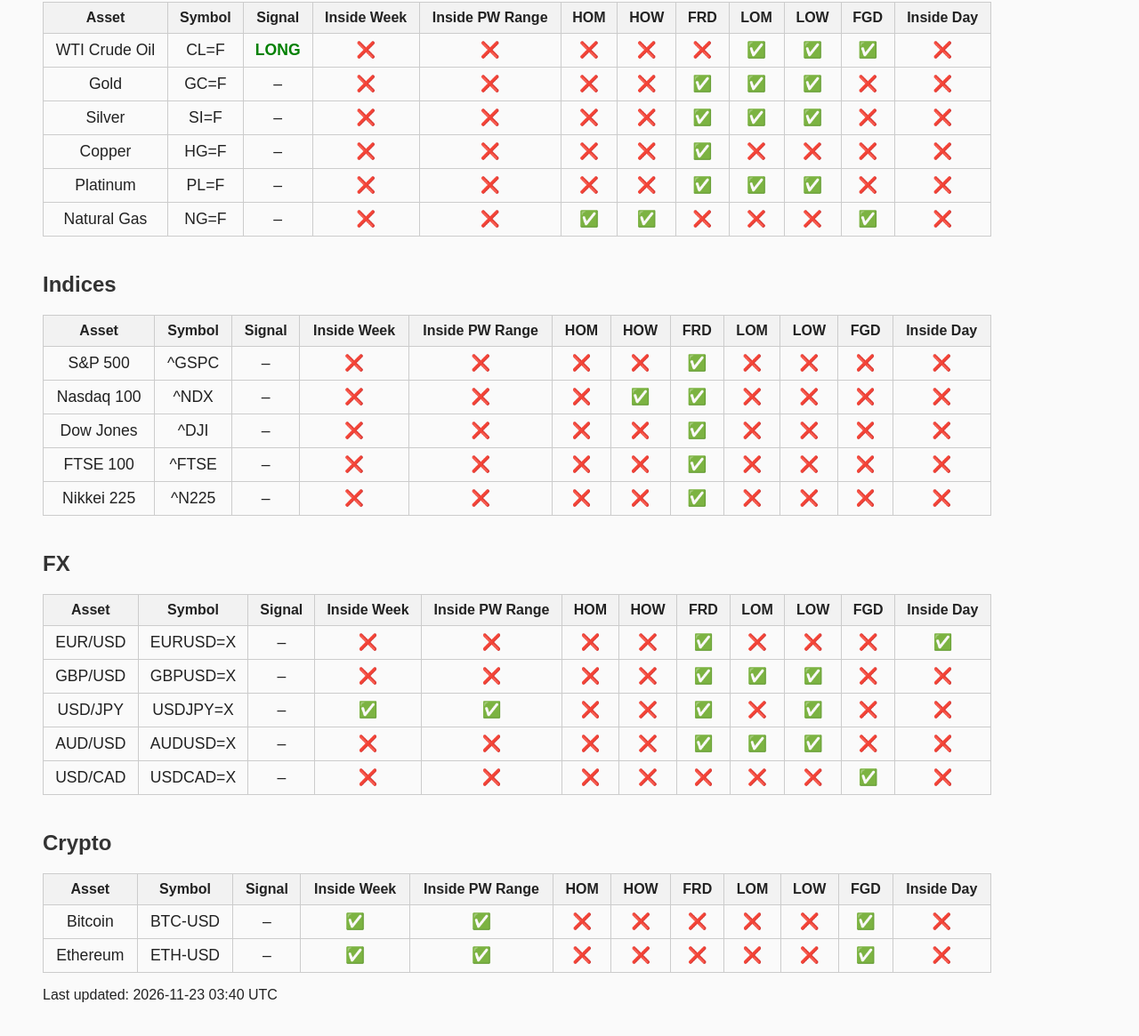
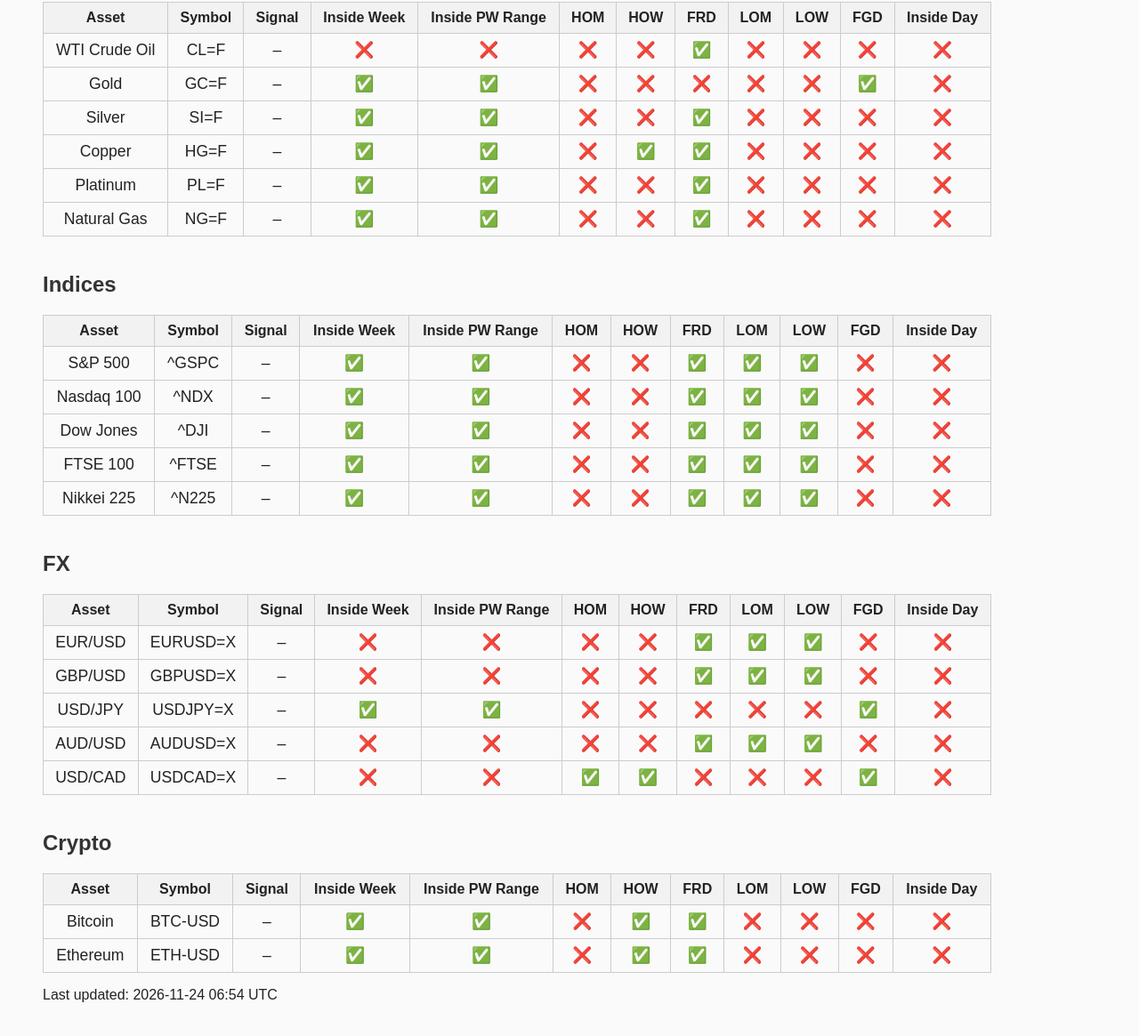
Before and after one commit to matt-tibbett/market_dashboard, a plain HTML site: page index.html in a window 1280 px wide. Shown: the part 171-1336 px from the top of the page at 89% size. Drawn offline with Linux system fonts and the light colour scheme.

Commit message:
Update dashboard [skip ci]

```diff
--- a/index.html
+++ b/index.html
@@ -35,48 +35,6 @@
     <tr>
       <td>WTI Crude Oil</td>
       <td>CL=F</td>
-      <td><span style='color:green;font-weight:bold;'>LONG</span></td>
-      <td>❌</td>
-      <td>❌</td>
-      <td>❌</td>
-      <td>❌</td>
-      <td>❌</td>
-      <td>✅</td>
-      <td>✅</td>
-      <td>✅</td>
-      <td>❌</td>
-    </tr>
-    <tr>
-      <td>Gold</td>
-      <td>GC=F</td>
-      <td>–</td>
-      <td>❌</td>
-      <td>❌</td>
-      <td>❌</td>
-      <td>❌</td>
-      <td>✅</td>
-      <td>✅</td>
-      <td>✅</td>
-      <td>❌</td>
-      <td>❌</td>
-    </tr>
-    <tr>
-      <td>Silver</td>
-      <td>SI=F</td>
-      <td>–</td>
-      <td>❌</td>
-      <td>❌</td>
-      <td>❌</td>
-      <td>❌</td>
-      <td>✅</td>
-      <td>✅</td>
-      <td>✅</td>
-      <td>❌</td>
-      <td>❌</td>
-    </tr>
-    <tr>
-      <td>Copper</td>
-      <td>HG=F</td>
       <td>–</td>
       <td>❌</td>
       <td>❌</td>
@@ -89,16 +47,58 @@
       <td>❌</td>
     </tr>
     <tr>
-      <td>Platinum</td>
-      <td>PL=F</td>
+      <td>Gold</td>
+      <td>GC=F</td>
       <td>–</td>
+      <td>✅</td>
+      <td>✅</td>
+      <td>❌</td>
       <td>❌</td>
       <td>❌</td>
       <td>❌</td>
       <td>❌</td>
       <td>✅</td>
+      <td>❌</td>
+    </tr>
+    <tr>
+      <td>Silver</td>
+      <td>SI=F</td>
+      <td>–</td>
       <td>✅</td>
       <td>✅</td>
+      <td>❌</td>
+      <td>❌</td>
+      <td>✅</td>
+      <td>❌</td>
+      <td>❌</td>
+      <td>❌</td>
+      <td>❌</td>
+    </tr>
+    <tr>
+      <td>Copper</td>
+      <td>HG=F</td>
+      <td>–</td>
+      <td>✅</td>
+      <td>✅</td>
+      <td>❌</td>
+      <td>✅</td>
+      <td>✅</td>
+      <td>❌</td>
+      <td>❌</td>
+      <td>❌</td>
+      <td>❌</td>
+    </tr>
+    <tr>
+      <td>Platinum</td>
+      <td>PL=F</td>
+      <td>–</td>
+      <td>✅</td>
+      <td>✅</td>
+      <td>❌</td>
+      <td>❌</td>
+      <td>✅</td>
+      <td>❌</td>
+      <td>❌</td>
       <td>❌</td>
       <td>❌</td>
     </tr>
@@ -106,14 +106,14 @@
       <td>Natural Gas</td>
       <td>NG=F</td>
       <td>–</td>
-      <td>❌</td>
-      <td>❌</td>
       <td>✅</td>
       <td>✅</td>
       <td>❌</td>
       <td>❌</td>
+      <td>✅</td>
       <td>❌</td>
-      <td>✅</td>
+      <td>❌</td>
+      <td>❌</td>
       <td>❌</td>
     </tr>
   </tbody>
@@ -139,13 +139,13 @@
       <td>S&P 500</td>
       <td>^GSPC</td>
       <td>–</td>
-      <td>❌</td>
-      <td>❌</td>
+      <td>✅</td>
+      <td>✅</td>
       <td>❌</td>
       <td>❌</td>
       <td>✅</td>
-      <td>❌</td>
-      <td>❌</td>
+      <td>✅</td>
+      <td>✅</td>
       <td>❌</td>
       <td>❌</td>
     </tr>
@@ -153,13 +153,13 @@
       <td>Nasdaq 100</td>
       <td>^NDX</td>
       <td>–</td>
-      <td>❌</td>
+      <td>✅</td>
+      <td>✅</td>
       <td>❌</td>
       <td>❌</td>
       <td>✅</td>
       <td>✅</td>
-      <td>❌</td>
-      <td>❌</td>
+      <td>✅</td>
       <td>❌</td>
       <td>❌</td>
     </tr>
@@ -167,13 +167,13 @@
       <td>Dow Jones</td>
       <td>^DJI</td>
       <td>–</td>
-      <td>❌</td>
-      <td>❌</td>
+      <td>✅</td>
+      <td>✅</td>
       <td>❌</td>
       <td>❌</td>
       <td>✅</td>
-      <td>❌</td>
-      <td>❌</td>
+      <td>✅</td>
+      <td>✅</td>
       <td>❌</td>
       <td>❌</td>
     </tr>
@@ -181,13 +181,13 @@
       <td>FTSE 100</td>
       <td>^FTSE</td>
       <td>–</td>
-      <td>❌</td>
-      <td>❌</td>
+      <td>✅</td>
+      <td>✅</td>
       <td>❌</td>
       <td>❌</td>
       <td>✅</td>
-      <td>❌</td>
-      <td>❌</td>
+      <td>✅</td>
+      <td>✅</td>
       <td>❌</td>
       <td>❌</td>
     </tr>
@@ -195,13 +195,13 @@
       <td>Nikkei 225</td>
       <td>^N225</td>
       <td>–</td>
-      <td>❌</td>
-      <td>❌</td>
+      <td>✅</td>
+      <td>✅</td>
       <td>❌</td>
       <td>❌</td>
       <td>✅</td>
-      <td>❌</td>
-      <td>❌</td>
+      <td>✅</td>
+      <td>✅</td>
       <td>❌</td>
       <td>❌</td>
     </tr>
@@ -233,10 +233,10 @@
       <td>❌</td>
       <td>❌</td>
       <td>✅</td>
+      <td>✅</td>
+      <td>✅</td>
       <td>❌</td>
       <td>❌</td>
-      <td>❌</td>
-      <td>✅</td>
     </tr>
     <tr>
       <td>GBP/USD</td>
@@ -260,10 +260,10 @@
       <td>✅</td>
       <td>❌</td>
       <td>❌</td>
-      <td>✅</td>
+      <td>❌</td>
+      <td>❌</td>
       <td>❌</td>
       <td>✅</td>
-      <td>❌</td>
       <td>❌</td>
     </tr>
     <tr>
@@ -286,8 +286,8 @@
       <td>–</td>
       <td>❌</td>
       <td>❌</td>
-      <td>❌</td>
-      <td>❌</td>
+      <td>✅</td>
+      <td>✅</td>
       <td>❌</td>
       <td>❌</td>
       <td>❌</td>
@@ -320,11 +320,11 @@
       <td>✅</td>
       <td>✅</td>
       <td>❌</td>
+      <td>✅</td>
+      <td>✅</td>
       <td>❌</td>
       <td>❌</td>
       <td>❌</td>
-      <td>❌</td>
-      <td>✅</td>
       <td>❌</td>
     </tr>
     <tr>
@@ -334,15 +334,15 @@
       <td>✅</td>
       <td>✅</td>
       <td>❌</td>
+      <td>✅</td>
+      <td>✅</td>
       <td>❌</td>
       <td>❌</td>
       <td>❌</td>
       <td>❌</td>
-      <td>✅</td>
-      <td>❌</td>
     </tr>
   </tbody>
 </table>
-        <p>Last updated: 2026-11-23 03:40 UTC</p>
+        <p>Last updated: 2026-11-24 06:54 UTC</p>
     </body>
     </html>
```
